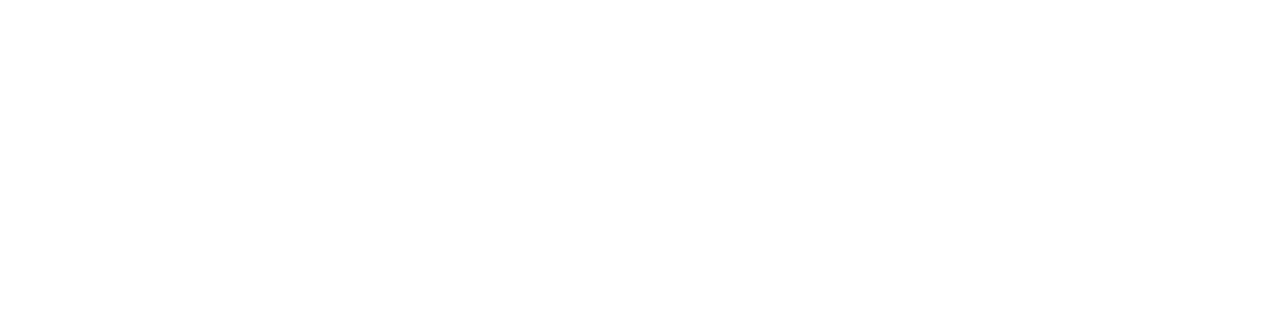
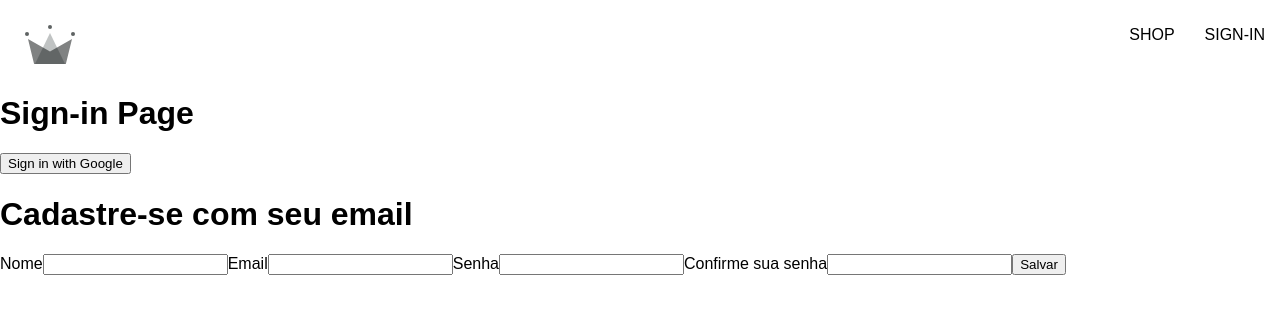
Before and after one commit to johanes/react-online-store, a React (Create React App) app: page /sign-in in a window 1280 px wide. Before the commit this address had no page. Shown: the top 314 px of the page. Built offline with nearby package versions, Linux system fonts and the light colour scheme; a web font is replaced by a local one.

Commit message:
routes, googleOAuth

```diff
--- a/package.json
+++ b/package.json
@@ -6,6 +6,7 @@
     "@testing-library/jest-dom": "^5.17.0",
     "@testing-library/react": "^13.4.0",
     "@testing-library/user-event": "^13.5.0",
+    "firebase": "^10.7.1",
     "react": "^18.2.0",
     "react-dom": "^18.2.0",
     "react-router-dom": "6",
--- a/src/App.js
+++ b/src/App.js
@@ -1,13 +1,20 @@
-import {Routes, Route, Outlet} from 'react-router-dom'
+import {Routes, Route} from 'react-router-dom'
 
 import Home from "./routes/home/home.component";
 import Navigation from './routes/navigation/navigation.component';
+import SignIn from './routes/sign-in/sign-in.component';
+
+const Shop = () => {
+  return <h1>This is the shop</h1>
+}
 
 const App = () => {
   return (
     <Routes>
       <Route path='/' element={<Navigation/>}>
         <Route index element={<Home/>}/>
+        <Route  path='shop' element={<Shop/>}/>
+        <Route  path='sign-in' element={<SignIn/>}/>
       </Route>
     </Routes>
   );
--- /dev/null
+++ b/src/components/sign-up-form/sign-up-form.component.jsx
@@ -0,0 +1,46 @@
+import { useState } from "react"
+
+const defaultFormFields = {
+  displayName: '',
+  email: '',
+  password: '',
+  confirmPassword: ''
+}
+
+const SignUpForm = () => {
+
+
+  const [formFields, setFormFields] = useState(defaultFormFields);
+  const {displayName, email, password, confirmPassword} = formFields;
+
+  console.log(formFields);
+
+  const handleChange = (event) => {
+    const {name, value} = event.target;
+    setFormFields({...formFields, [name]: value});
+  }
+
+
+  return (
+    <div>
+      <h1>Cadastre-se com seu email</h1>
+      <form onSubmit={ () => {}}>
+      <label>Nome</label>
+      <input type="text" required value={displayName} name="displayName" onChange={handleChange}/>
+
+      <label>Email</label>
+      <input type="email" required value={email} name="email" onChange={handleChange}/>
+
+      <label>Senha</label>
+      <input type="password" required value={password} name="password" onChange={handleChange}/>
+
+      <label>Confirme sua senha</label>
+      <input type="password" required value={confirmPassword} name="confirmPassword" onChange={handleChange}/>
+
+      <button type="submit">Salvar</button>
+      </form>
+    </div>
+  )
+}
+
+export default SignUpForm;
--- a/src/routes/navigation/navigation.component.jsx
+++ b/src/routes/navigation/navigation.component.jsx
@@ -1,24 +1,27 @@
-import { Fragment } from 'react';
-import {Outlet, Link} from 'react-router-dom';
+import { Fragment } from "react";
+import { Outlet, Link } from "react-router-dom";
 
-import {ReactComponent as Logo} from '../../assets/crown.svg';
+import { ReactComponent as Logo } from "../../assets/crown.svg";
 
 import "./navigation.styles.scss";
 
 const Navigation = () => (
   <Fragment>
-    <div className='navigation'>
-      <Link className='logo-container' to='/'>
-        <Logo/>
+    <div className="navigation">
+      <Link className="logo-container" to="/">
+        <Logo />
       </Link>
-      <div className='nav-links-container'>
-        <Link className='nav-link' to='/shop'>
+      <div className="nav-links-container">
+        <Link className="nav-link" to="/shop">
           SHOP
+        </Link>
+        <Link className="nav-link" to="/sign-in">
+          SIGN-IN
         </Link>
       </div>
     </div>
-    <Outlet/>
+    <Outlet />
   </Fragment>
-)
+);
 
 export default Navigation;
--- /dev/null
+++ b/src/routes/sign-in/sign-in.component.jsx
@@ -0,0 +1,49 @@
+import { useEffect } from "react";
+import { getRedirectResult } from "firebase/auth";
+import {
+  auth,
+  signInWithGooglePopup,
+  signInWithGoogleRedirect,
+  upsertAuthUser,
+} from "../../utils/firebase.utils";
+import "./sign-in.styles.scss";
+import SignUpForm from "../../components/sign-up-form/sign-up-form.component";
+
+const SignIn = () => {
+
+  try {
+    useEffect(() => {
+      async function fetchData() {
+        const response = await getRedirectResult(auth);
+        if (response) {
+          upsertAuthUser(response.user);
+        }
+      }
+      fetchData();
+    }, []);
+  } catch(error){
+    console.log(error);
+  }
+
+  const logGoogleUserPopup = async () => {
+    const { user } = await signInWithGooglePopup();
+    upsertAuthUser(user);
+  };
+
+  const logGoogleUserRedirect = async () => {
+    signInWithGoogleRedirect();
+  };
+
+  return (
+    <div>
+      <h1>Sign-in Page</h1>
+      {/* <button onClick={logGoogleUserPopup}>Sign in with Google Popup</button> */}
+      <button onClick={logGoogleUserRedirect}>
+        Sign in with Google
+      </button>
+      <SignUpForm/>
+    </div>
+  );
+};
+
+export default SignIn;
--- /dev/null
+++ b/src/utils/firebase.utils.jsx
@@ -0,0 +1,62 @@
+// Import the functions you need from the SDKs you need
+import { initializeApp } from "firebase/app";
+// import { getAnalytics } from "firebase/analytics";
+import {
+  getAuth,
+  signInWithRedirect,
+  signInWithPopup,
+  GoogleAuthProvider,
+} from "firebase/auth";
+import { getFirestore, doc, getDoc, setDoc } from "firebase/firestore";
+
+// TODO: Add SDKs for Firebase products that you want to use
+// https://firebase.google.com/docs/web/setup#available-libraries
+
+// Your web app's Firebase configuration
+// For Firebase JS SDK v7.20.0 and later, measurementId is optional
+const firebaseConfig = {
+  apiKey: "AIzaSyAIzFsslAX69U69yLpcrl57563Jrt3fDj4",
+  authDomain: "geek-store-db-f7681.firebaseapp.com",
+  projectId: "geek-store-db-f7681",
+  storageBucket: "geek-store-db-f7681.appspot.com",
+  messagingSenderId: "174834759528",
+  appId: "1:174834759528:web:7d6bff0be5c5fe672d88dd",
+  measurementId: "G-WGJ0Z2G9T0",
+};
+
+// Initialize Firebase
+const firebaseApp = initializeApp(firebaseConfig);
+// const analytics = getAnalytics(firebaseApp);
+
+const googleProvider = new GoogleAuthProvider();
+googleProvider.setCustomParameters({
+  prompt: "select_account",
+});
+
+export const auth = getAuth();
+export const signInWithGooglePopup = () => signInWithPopup(auth, googleProvider);
+export const signInWithGoogleRedirect = () => signInWithRedirect(auth, googleProvider);
+
+export const db = getFirestore();
+
+export const upsertAuthUser = async (userAuth) => {
+  const userDocRef = doc(db, "users", userAuth.uid);
+  const userSnapshot = await getDoc(userDocRef);
+
+  if (!userSnapshot.exists()){
+    const {displayName, email} = userAuth;
+    const createdAt = new Date();
+
+    try {
+      await setDoc(userDocRef, {
+        displayName,
+        email,
+        createdAt
+      });
+    } catch (error) {
+      console.error('user could not be created: ', error.message);
+    }
+  }
+
+  return userDocRef;
+};
```
Also changed, not shown: src/routes/sign-in/sign-in.styles.scss (added), 1 other file (tests, documents, lock files or other folders).
